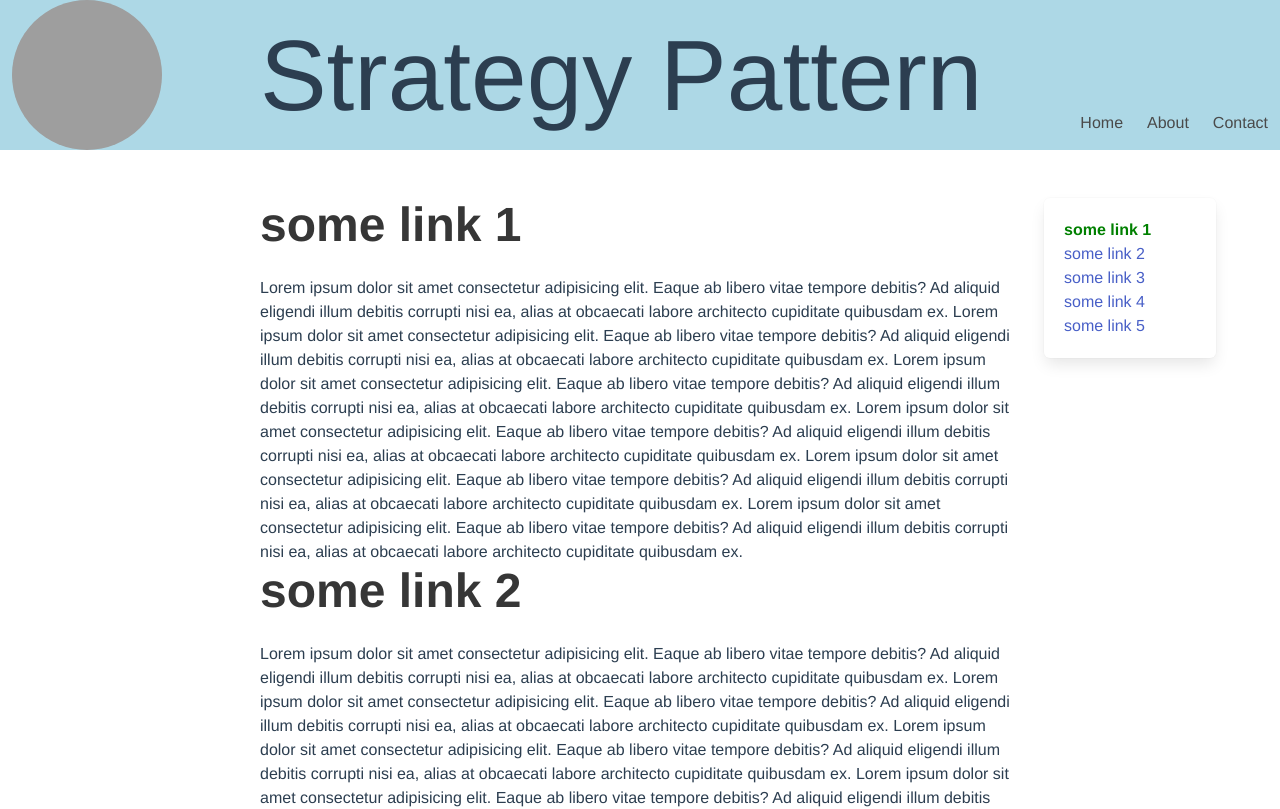
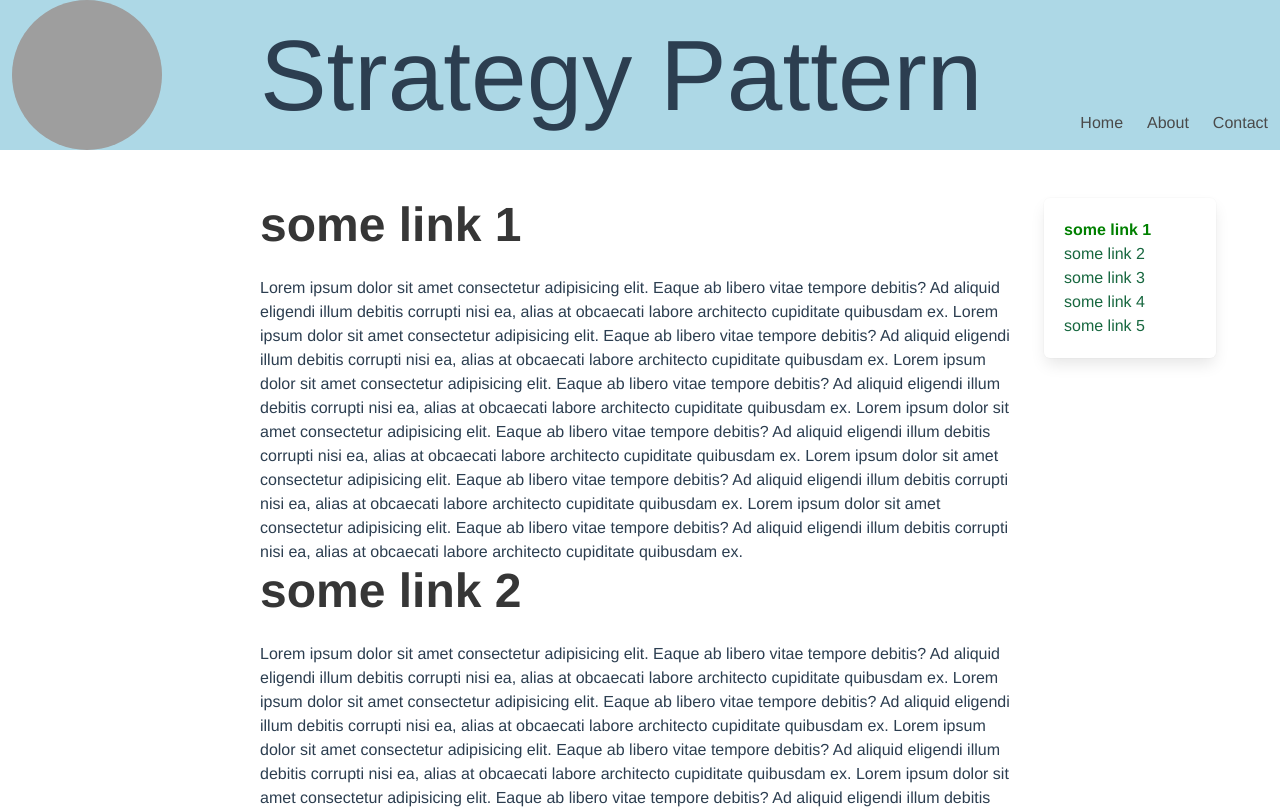
Before and after one commit to ankitprahladsoni/blog-post, a Vue app: page /#/ in a window 1280 px wide. Shown: the top 809 px of the page. Built offline with nearby package versions, Linux system fonts and the light colour scheme; grey boxes are pictures that could not be loaded.

Commit message:
change link colors

```diff
--- a/src/components/Article/ArticleMenu.vue
+++ b/src/components/Article/ArticleMenu.vue
@@ -46,4 +46,8 @@ export default Vue.extend({
   color: green;
   font-weight: bold;
 }
+
+a {
+  color: #17673f;
+}
 </style>
```
